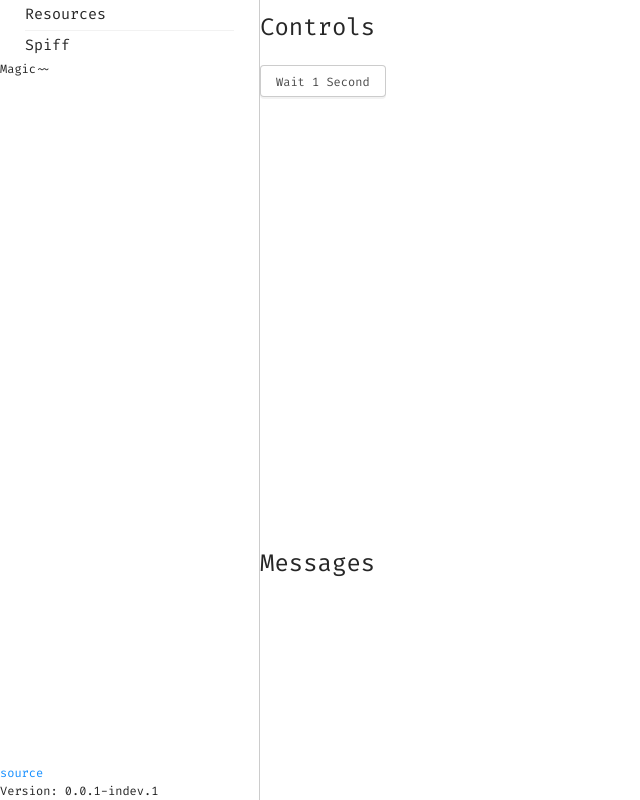
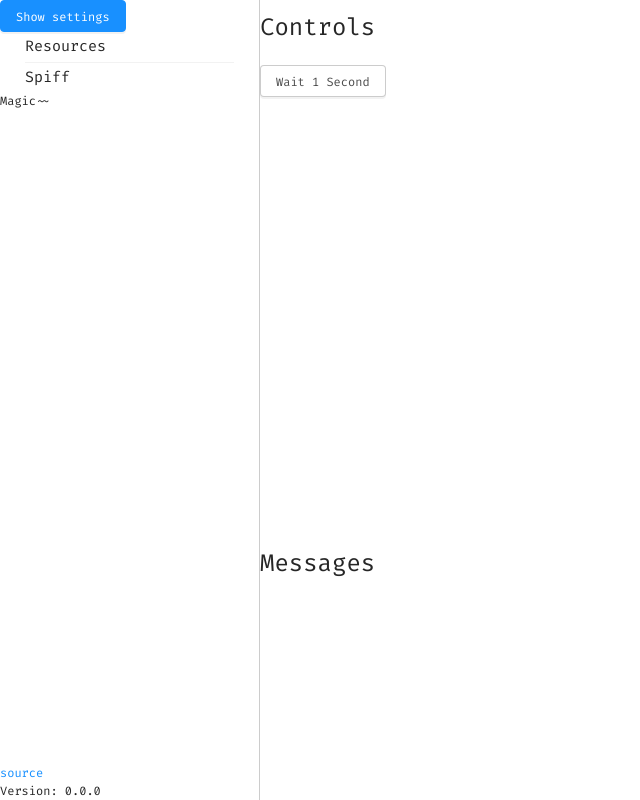
Before and after one commit to Toby222/NecroGame, a Next.js app: page / in a window 1280 px wide. Shown: the whole page, without its empty margins (0-640 px from the left). Built offline with nearby package versions, Linux system fonts and the light colour scheme.

Commit message:
Create SettingsContainer

```diff
--- a/components/model.tsx
+++ b/components/model.tsx
@@ -11,8 +11,9 @@ import ControlContainer from "./controlContainer";
 import ResourceContainer from "./resourceContainer";
 import PlayerContainer from "./playerContainer";
 import MessagesContainer from "./messagesContainer";
+import SettingsContainer from "./settingsContainer";
 
-import * as React from "react";
+import React from "react";
 
 import { version } from "../package.json";
 
@@ -28,8 +29,10 @@ export class Model extends React.Component {
     return (
       <>
         <main className="font-size-12">
+          <SettingsContainer display="modal" />
           <div className="page-wrapper with-sidebar with-transitions">
             <div className="sidebar">
+              <SettingsContainer display="button" />
               <ResourceContainer resources={this.resources} />
               <div className="sidebar-divider" />
               <PlayerContainer player={this.player} />
--- /dev/null
+++ b/components/settingsContainer.tsx
@@ -0,0 +1,35 @@
+import React from "react";
+import { halfmoon } from "../util/halfmoon";
+
+interface Props {
+  display: "modal" | "button";
+}
+
+export default class SettingsContainer extends React.Component<Props> {
+  render() {
+    switch (this.props.display) {
+      case "modal":
+        return (
+          <div className="modal" id="settingsModal" tabIndex={-1} role="dialog">
+            <div className="modal-dialog" role="document">
+              <div className="modal-content">
+                <a href="#" className="close" role="button" aria-label="Close">
+                  <span aria-hidden="true">&times;</span>
+                </a>
+                <h5 className="modal-title">Settings</h5>
+                <button className="btn" onClick={halfmoon.toggleDarkMode}>
+                  Toggle Theme
+                </button>
+              </div>
+            </div>
+          </div>
+        );
+      case "button":
+        return (
+          <a href="#settingsModal" className="btn btn-primary" role="button">
+            Show settings
+          </a>
+        );
+    }
+  }
+}
--- a/package.json
+++ b/package.json
@@ -21,5 +21,5 @@
     "react-dom": "^16.13.1",
     "typescript": "^4.0.2"
   },
-  "version": "0.0.1-indev.1"
+  "version": "0.0.0"
 }
```
Also changed, not shown: 1 other file (tests, documents, lock files or other folders).
